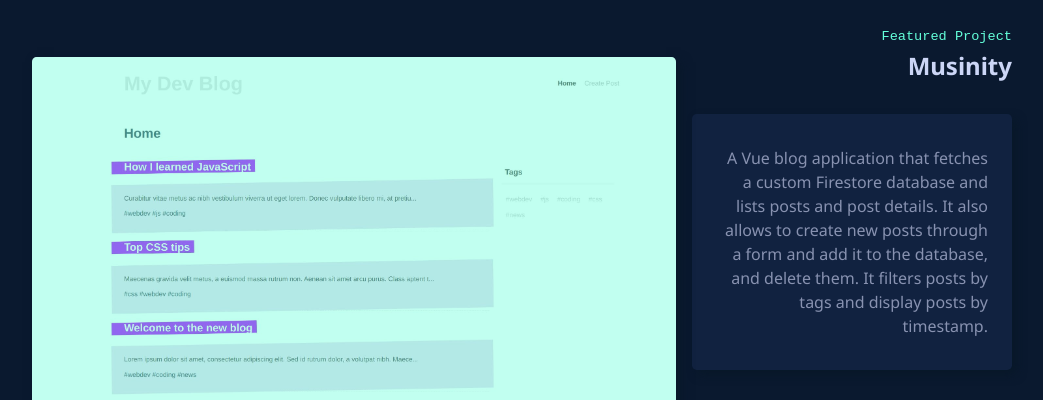
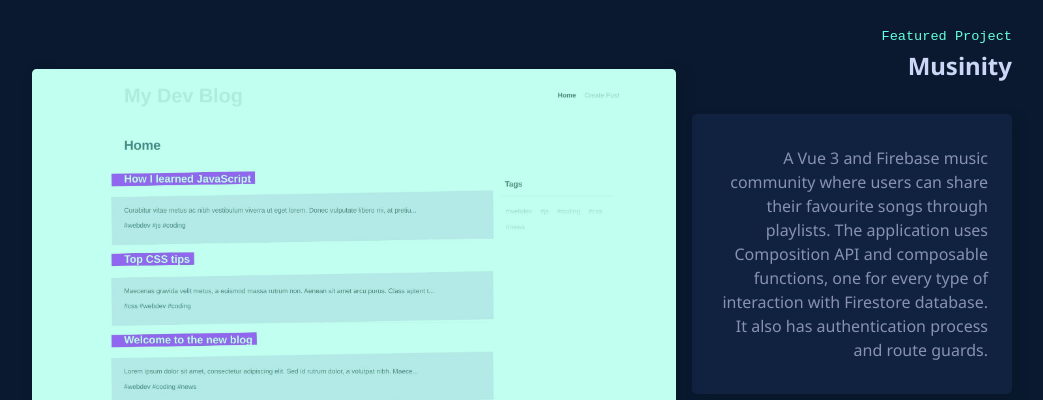
Before and after one commit to paugarciama/portfolio, a plain HTML site: page index.html in a window 1280 px wide. Shown: the part 3910-4310 px from the top of the page, without its empty margins (118-1161 px from the left). Drawn offline with Linux system fonts and the light colour scheme; a web font is replaced by a local one.

```diff
--- a/index.html
+++ b/index.html
@@ -222,7 +222,7 @@
           <div class="project-info">
             <p class="project-type">Featured Project</p>
             <a href="https://paugarciamartinez.github.io/my-dev-blog/" target="_blank" rel="noopener noreferrer"><h4 class="project-title">Musinity</h4></a>
-            <p class="project-description">A Vue blog application that fetches a custom Firestore database and lists posts and post details. It also allows to create new posts through a form and add it to the database, and delete them. It filters posts by tags and display posts by timestamp.</p>
+            <p class="project-description">A Vue 3 and Firebase music community where users can share their favourite songs through playlists. The application uses Composition API and composable functions, one for every type of interaction with Firestore database. It also has authentication process and route guards.</p>
             <p class="project-skills">Vue.js JavaScript Firebase</p>
             <div class="project-links">
               <a href="https://github.com/PauGarciaMartinez/my-dev-blog" target="_blank" rel="noopener noreferrer"><i class="fab fa-github"></i></a>
```
